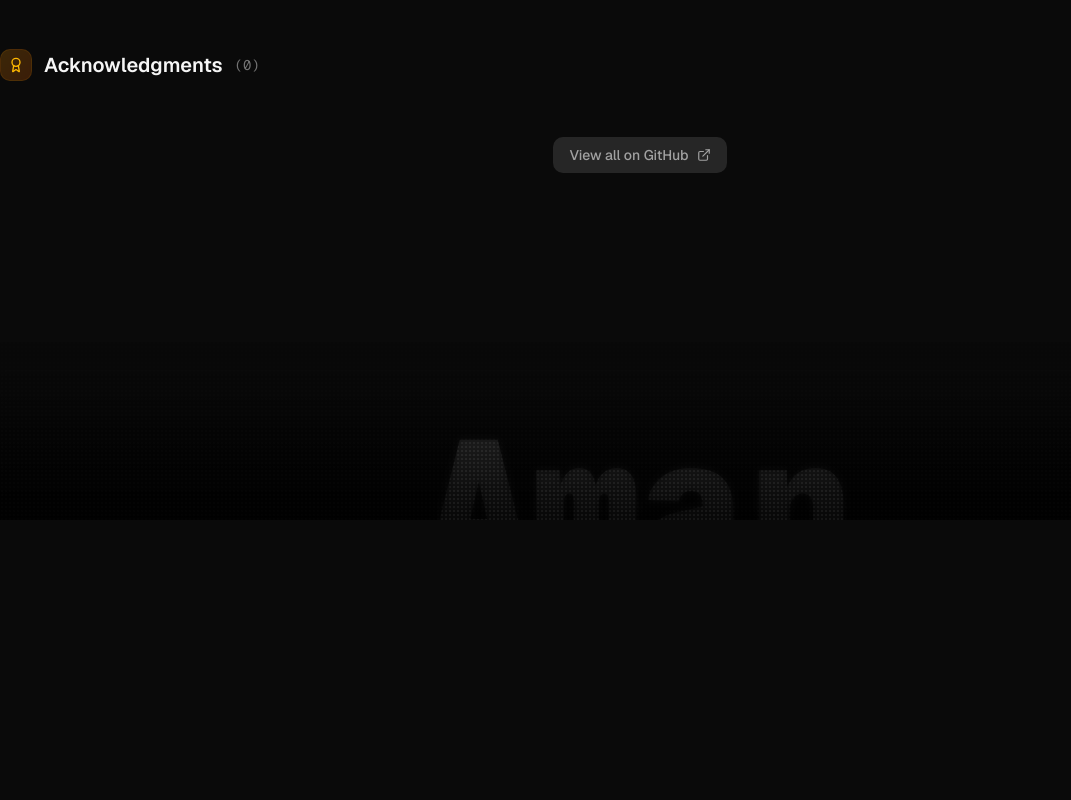
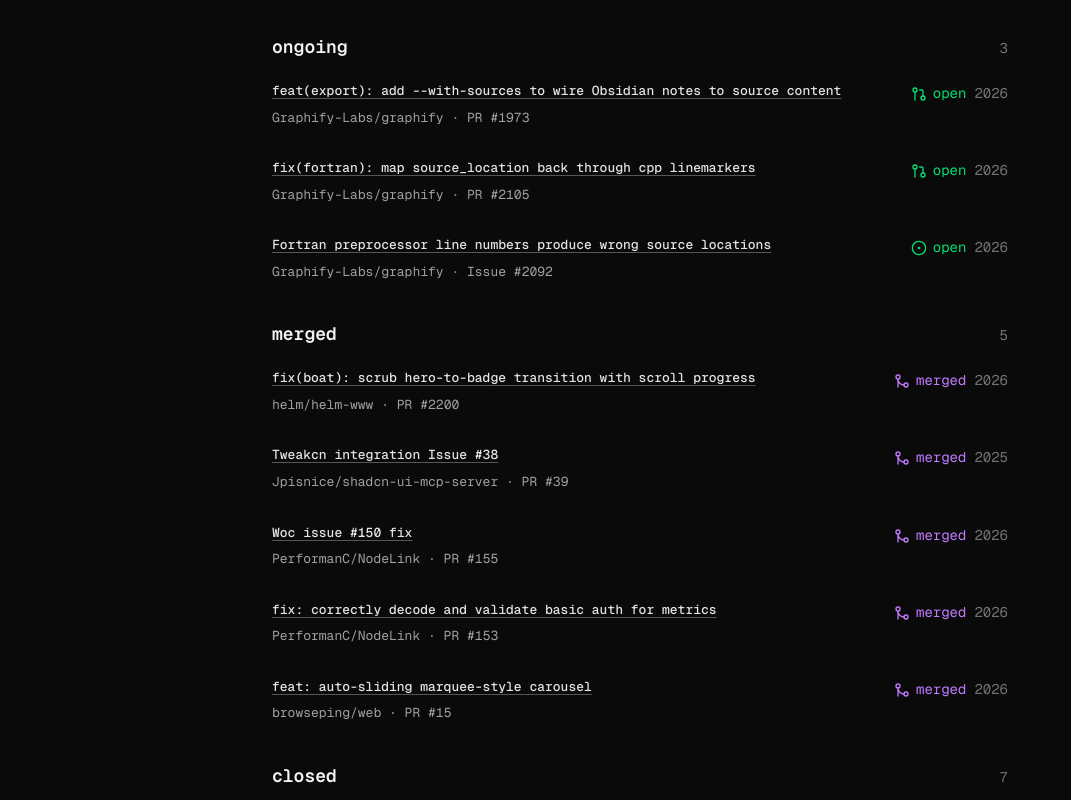
Before and after one commit to SinghAman21/portfolio-v2, a Next.js app: page /opensource in a window 1280 px wide. Shown: the part 280-1080 px from the top of the page, without its empty margins (0-1071 px from the left). Before the commit the page ends 800 px from the top, so only its background shows below. Built offline with nearby package versions, Linux system fonts and the light colour scheme.

Commit message:
all oss noted

```diff
--- a/app/(home)/page.tsx
+++ b/app/(home)/page.tsx
@@ -109,6 +109,13 @@ export default function Home() {
       </div>
 
       <HomeLink
+        href="/opensource"
+        label="open source"
+        description="Public GitHub contributions across community tools, documentation, and developer infrastructure."
+        animationDelay="0.25s"
+      />
+
+      <HomeLink
         href="/about"
         label="about"
         description="See yourself about me and how I reached the current stage of my journey as a developer."
--- /dev/null
+++ b/app/opensource/layout.tsx
@@ -0,0 +1,55 @@
+import { PropsWithChildren } from "react";
+import { GeistMono } from "geist/font/mono";
+import { Metadata } from "next";
+
+import { cn } from "@/lib/utils";
+
+export const metadata: Metadata = {
+  title: { absolute: "Open Source — Aman Singh" },
+  description:
+    "Public GitHub contributions by Aman Singh across community tools, documentation, and developer infrastructure.",
+  openGraph: {
+    title: "Open Source — Aman Singh",
+    description:
+      "Public GitHub contributions by Aman Singh across community tools, documentation, and developer infrastructure.",
+    url: "https://singhaman.me/opensource",
+    images: ["/og-image.webp"],
+    siteName: "Aman Singh",
+    locale: "en_US",
+    type: "website",
+  },
+  twitter: {
+    title: "Open Source — Aman Singh",
+    card: "summary_large_image",
+    images: ["/og-image.webp"],
+    description:
+      "Public GitHub contributions by Aman Singh across community tools, documentation, and developer infrastructure.",
+  },
+  robots: {
+    index: true,
+    follow: true,
+    googleBot: {
+      index: true,
+      follow: true,
+      "max-video-preview": -1,
+      "max-image-preview": "large",
+      "max-snippet": -1,
+    },
+  },
+  alternates: {
+    canonical: "https://singhaman.me/opensource",
+  },
+};
+
+export default function OpenSourceLayout({ children }: PropsWithChildren) {
+  return (
+    <main
+      className={cn(
+        GeistMono.className,
+        "text-[13px] [text-rendering:geometricPrecision] container",
+      )}
+    >
+      {children}
+    </main>
+  );
+}
--- a/app/opensource/page.tsx
+++ b/app/opensource/page.tsx
@@ -1,238 +1,308 @@
-"use client";
+import Link from "next/link";
+import {
+  CircleCheck,
+  CircleDot,
+  GitMerge,
+  GitPullRequest,
+  GitPullRequestClosed,
+} from "lucide-react";
 
+import AnimatedListItem from "@/components/AnimatedListItem";
+import AnimatedSection from "@/components/AnimatedSection";
+import CornerMarkers from "@/components/CornerMarkers";
 import PageHeader from "@/components/PageHeader";
-// import { OpenSourcePRs, Acknowledgments } from "@/lib/data";
-import type { OpenSourcePR, Acknowledgment } from "@/lib/types";
-const OpenSourcePRs: OpenSourcePR[] = [];
-const Acknowledgments: Acknowledgment[] = [];
-import Link from "next/link";
 import { cn } from "@/lib/utils";
-import { GitPullRequest, ExternalLink, Award, Star, Newspaper, Trophy, Package } from "lucide-react";
-import { motion } from "motion/react";
 
-const statusConfig = {
+type ContributionKind = "pr" | "issue";
+type ContributionStatus = "open" | "merged" | "closed";
+
+interface OpenSourceContribution {
+  group: "Ongoing" | "Merged" | "Closed";
+  kind: ContributionKind;
+  repo: string;
+  number: number;
+  title: string;
+  status: ContributionStatus;
+  year: string;
+  url: string;
+}
+
+const contributions: OpenSourceContribution[] = [
+  {
+    group: "Ongoing",
+    kind: "pr",
+    repo: "Graphify-Labs/graphify",
+    number: 1973,
+    title: "feat(export): add --with-sources to wire Obsidian notes to source content",
+    status: "open",
+    year: "2026",
+    url: "https://github.com/Graphify-Labs/graphify/pull/1973",
+  },
+  {
+    group: "Ongoing",
+    kind: "pr",
+    repo: "Graphify-Labs/graphify",
+    number: 2105,
+    title: "fix(fortran): map source_location back through cpp linemarkers",
+    status: "open",
+    year: "2026",
+    url: "https://github.com/Graphify-Labs/graphify/pull/2105",
+  },
+  {
+    group: "Ongoing",
+    kind: "issue",
+    repo: "Graphify-Labs/graphify",
+    number: 2092,
+    title: "Fortran preprocessor line numbers produce wrong source locations",
+    status: "open",
+    year: "2026",
+    url: "https://github.com/Graphify-Labs/graphify/issues/2092",
+  },
+  {
+    group: "Merged",
+    kind: "pr",
+    repo: "helm/helm-www",
+    number: 2200,
+    title: "fix(boat): scrub hero-to-badge transition with scroll progress",
+    status: "merged",
+    year: "2026",
+    url: "https://github.com/helm/helm-www/pull/2200",
+  },
+  {
+    group: "Merged",
+    kind: "pr",
+    repo: "Jpisnice/shadcn-ui-mcp-server",
+    number: 39,
+    title: "Tweakcn integration Issue #38",
+    status: "merged",
+    year: "2025",
+    url: "https://github.com/Jpisnice/shadcn-ui-mcp-server/pull/39",
+  },
+  {
+    group: "Merged",
+    kind: "pr",
+    repo: "PerformanC/NodeLink",
+    number: 155,
+    title: "Woc issue #150 fix",
+    status: "merged",
+    year: "2026",
+    url: "https://github.com/PerformanC/NodeLink/pull/155",
+  },
+  {
+    group: "Merged",
+    kind: "pr",
+    repo: "PerformanC/NodeLink",
+    number: 153,
+    title: "fix: correctly decode and validate basic auth for metrics",
+    status: "merged",
+    year: "2026",
+    url: "https://github.com/PerformanC/NodeLink/pull/153",
+  },
+  {
+    group: "Merged",
+    kind: "pr",
+    repo: "browseping/web",
+    number: 15,
+    title: "feat: auto-sliding marquee-style carousel",
+    status: "merged",
+    year: "2026",
+    url: "https://github.com/browseping/web/pull/15",
+  },
+  {
+    group: "Closed",
+    kind: "pr",
+    repo: "Graphify-Labs/graphify",
+    number: 1884,
+    title: "fix(dedup): correct id-collision warning and prefer defining file",
+    status: "closed",
+    year: "2026",
+    url: "https://github.com/Graphify-Labs/graphify/pull/1884",
+  },
+  {
+    group: "Closed",
+    kind: "pr",
+    repo: "Graphify-Labs/graphify",
+    number: 1926,
+    title: "fix(build): make semantic id-remap idempotent for dot-dir files",
+    status: "closed",
+    year: "2026",
+    url: "https://github.com/Graphify-Labs/graphify/pull/1926",
+  },
+  {
+    group: "Closed",
+    kind: "issue",
+    repo: "Graphify-Labs/graphify",
+    number: 2062,
+    title: "graphify uninstall deletes user-written content",
+    status: "closed",
+    year: "2026",
+    url: "https://github.com/Graphify-Labs/graphify/issues/2062",
+  },
+  {
+    group: "Closed",
+    kind: "pr",
+    repo: "Graphify-Labs/graphify",
+    number: 2104,
+    title: "fix(dedup): merge same-ID node attributes instead of discarding them",
+    status: "closed",
+    year: "2026",
+    url: "https://github.com/Graphify-Labs/graphify/pull/2104",
+  },
+  {
+    group: "Closed",
+    kind: "issue",
+    repo: "Graphify-Labs/graphify",
+    number: 2091,
+    title: "Default dedup discards a same-ID node's attributes instead of merging them",
+    status: "closed",
+    year: "2026",
+    url: "https://github.com/Graphify-Labs/graphify/issues/2091",
+  },
+  {
+    group: "Closed",
+    kind: "pr",
+    repo: "Graphify-Labs/graphify",
+    number: 1942,
+    title: "fix(cache): key semantic cache on the extraction prompt",
+    status: "closed",
+    year: "2026",
+    url: "https://github.com/Graphify-Labs/graphify/pull/1942",
+  },
+  {
+    group: "Closed",
+    kind: "pr",
+    repo: "Graphify-Labs/graphify",
+    number: 1947,
+    title: "fix(extract): anchor source_file on the scan root, not the --out dir",
+    status: "closed",
+    year: "2026",
+    url: "https://github.com/Graphify-Labs/graphify/pull/1947",
+  },
+];
+
+const groups = ["Ongoing", "Merged", "Closed"] as const;
+
+const statusMeta = {
+  open: {
+    label: "open",
+    className: "text-green-600 dark:text-green-400",
+  },
   merged: {
-    label: "Merged",
-    className: "bg-purple-500/10 text-purple-600 dark:text-purple-400 border-purple-500/20",
-    dot: "bg-purple-500",
-  },
-  open: {
-    label: "Open",
-    className: "bg-green-500/10 text-green-600 dark:text-green-400 border-green-500/20",
-    dot: "bg-green-500",
+    label: "merged",
+    className: "text-purple-600 dark:text-purple-400",
   },
   closed: {
-    label: "Closed",
-    className: "bg-neutral-500/10 text-neutral-600 dark:text-neutral-400 border-neutral-500/20",
-    dot: "bg-neutral-500",
+    label: "closed",
+    className: "text-red-600 dark:text-red-400",
   },
 };
 
-const ackIcons: Record<string, React.ReactNode> = {
-  "Featured in Next.js Weekly": <Newspaper className="w-4 h-4" />,
-  "GitHub Star Recommendation": <Star className="w-4 h-4" />,
-  "Community Contributor Award": <Trophy className="w-4 h-4" />,
-  "npm Package Spotlight": <Package className="w-4 h-4" />,
-};
+function getContributionIcon(contribution: OpenSourceContribution) {
+  if (contribution.kind === "issue") {
+    return contribution.status === "open" ? CircleDot : CircleCheck;
+  }
 
-function extractRepoOwner(repo: string) {
-  const [owner, name] = repo.split("/");
-  return { owner, name };
+  if (contribution.status === "merged") {
+    return GitMerge;
+  }
+
+  return contribution.status === "open" ? GitPullRequest : GitPullRequestClosed;
+}
+
+function getContributionColor(contribution: OpenSourceContribution) {
+  if (contribution.kind === "issue" && contribution.status === "closed") {
+    return "text-purple-600 dark:text-purple-400";
+  }
+
+  return statusMeta[contribution.status].className;
+}
+
+function OpenSourceItem({ contribution }: { contribution: OpenSourceContribution }) {
+  const status = statusMeta[contribution.status];
+  const Icon = getContributionIcon(contribution);
+
+  return (
+    <div className="mb-8">
+      <div className="flex justify-between items-start mb-1">
+        <Link
+          href={contribution.url}
+          target="_blank"
+          rel="noopener noreferrer"
+          className={cn(
+            "group flex items-start justify-between gap-4 w-full",
+            "hover:outline-[0.5px] outline-offset-[6px] hover:outline-gray-400/50 dark:hover:outline-neutral-600/50",
+            "relative"
+          )}
+        >
+          <CornerMarkers />
+          <div className="min-w-0 grow">
+            <h3 className="font-medium text-gray-800 dark:text-neutral-200 underline decoration-gray-400 dark:decoration-neutral-400/50 underline-offset-[3px] transition-colors group-hover:text-gray-900 dark:group-hover:text-white">
+              {contribution.title}
+            </h3>
+            <p className="mt-2 text-gray-600 dark:text-neutral-400">
+              {contribution.repo} · {contribution.kind === "pr" ? "PR" : "Issue"} #{contribution.number}
+            </p>
+          </div>
+          <div className="flex shrink-0 items-center gap-2 pt-0.5 text-sm text-gray-600 dark:text-neutral-500">
+            <span className={cn("inline-flex items-center gap-1.5", getContributionColor(contribution))}>
+              <Icon className="h-4 w-4" />
+              {status.label}
+            </span>
+            <span className="hidden sm:inline">{contribution.year}</span>
+          </div>
+        </Link>
+      </div>
+    </div>
+  );
 }
 
 export default function OpenSourcePage() {
+  const mergedCount = contributions.filter((item) => item.status === "merged").length;
+  const openCount = contributions.filter((item) => item.status === "open").length;
+  const repoCount = new Set(contributions.map((item) => item.repo)).size;
+
   return (
     <main className="mb-32 text-gray-700 dark:text-neutral-400">
       <PageHeader
         backHref="/"
         title="open source"
-        description="Contributions to open source projects and community acknowledgments."
+        description="Public GitHub contributions across community tools, documentation, and developer infrastructure."
       />
 
-      <motion.section
-        initial={{ opacity: 0, y: 20 }}
-        animate={{ opacity: 1, y: 0 }}
-        transition={{ duration: 0.5, delay: 0.2 }}
-        className="mt-8 mb-16"
-      >
-        <div className="flex items-center gap-3 mb-8">
-          <div className="flex items-center justify-center w-8 h-8 rounded-lg bg-gradient-to-br from-purple-500/20 to-blue-500/20 border border-purple-500/10">
-            <GitPullRequest className="w-4 h-4 text-purple-600 dark:text-purple-400" />
-          </div>
-          <h2 className="text-xl font-semibold text-gray-900 dark:text-neutral-100">
-            Pull Requests
-          </h2>
-          <span className="text-sm text-gray-500 dark:text-neutral-500 font-mono">
-            ({OpenSourcePRs.length})
-          </span>
-        </div>
+      <AnimatedSection delay="0.08s" className="mb-10">
+        <p className="text-gray-600 dark:text-neutral-400 leading-relaxed">
+          {contributions.length} contributions across {repoCount} repositories. {mergedCount} merged, {openCount} ongoing.
+        </p>
+      </AnimatedSection>
 
-        <div className="space-y-3">
-          {OpenSourcePRs.map((pr, index) => {
-            const { owner, name } = extractRepoOwner(pr.repo);
-            const status = statusConfig[pr.status];
+      <div className="space-y-2">
+        {groups.map((group) => {
+          const groupItems = contributions.filter((item) => item.group === group);
 
-            return (
-              <motion.div
-                key={index}
-                initial={{ opacity: 0, x: -20 }}
-                animate={{ opacity: 1, x: 0 }}
-                transition={{ duration: 0.4, delay: 0.3 + index * 0.1 }}
-              >
-                <Link
-                  href={pr.prUrl}
-                  target="_blank"
-                  rel="noopener noreferrer"
-                  className={cn(
-                    "group block p-4 rounded-xl",
-                    "bg-white dark:bg-neutral-900",
-                    "border border-gray-200 dark:border-neutral-800",
-                    "hover:border-gray-300 dark:hover:border-neutral-700",
-                    "hover:shadow-[0_8px_30px_rgb(0,0,0,0.04)] dark:hover:shadow-[0_8px_30px_rgb(255,255,255,0.02)]",
-                    "transition-all duration-300 ease-out"
-                  )}
-                >
-                  <div className="flex items-start justify-between gap-4">
-                    <div className="flex-1 min-w-0">
-                      <div className="flex items-center gap-2 mb-2">
-                        <div className="flex items-center gap-1.5 text-sm text-gray-500 dark:text-neutral-500">
-                          <span className="font-medium text-gray-700 dark:text-neutral-300">
-                            {owner}
-                          </span>
-                          <span>/</span>
-                          <span className="font-medium text-gray-900 dark:text-neutral-100">
-                            {name}
-                          </span>
-                        </div>
-                        <span className="text-gray-300 dark:text-neutral-700">·</span>
-                        <span className="text-sm text-gray-500 dark:text-neutral-500 font-mono">
-                          {pr.year}
-                        </span>
-                      </div>
+          return (
+            <section key={group} className="mb-10">
+              <AnimatedSection delay="0.1s" className="mb-5">
+                <div className="flex items-baseline justify-between">
+                  <h2 className="text-lg font-serif font-semibold text-gray-900 dark:text-neutral-100">
+                    {group.toLowerCase()}
+                  </h2>
+                  <span className="text-sm text-gray-500 dark:text-neutral-500">
+                    {groupItems.length}
+                  </span>
+                </div>
+              </AnimatedSection>
 
-                      <h3 className="text-base font-medium text-gray-900 dark:text-neutral-100 mb-2 group-hover:text-purple-600 dark:group-hover:text-purple-400 transition-colors">
-                        {pr.title}
-                      </h3>
-
-                      <p className="text-sm text-gray-600 dark:text-neutral-400 line-clamp-2">
-                        {pr.description}
-                      </p>
-                    </div>
-
-                    <div className="flex items-center gap-3 shrink-0">
-                      <div
-                        className={cn(
-                          "flex items-center gap-1.5 px-2.5 py-1 text-xs font-medium rounded-full border",
-                          status.className
-                        )}
-                      >
-                        <span className={cn("w-1.5 h-1.5 rounded-full", status.dot)} />
-                        {status.label}
-                      </div>
-                      <ExternalLink className="w-4 h-4 text-gray-400 dark:text-neutral-600 group-hover:text-gray-600 dark:group-hover:text-neutral-400 transition-colors" />
-                    </div>
-                  </div>
-                </Link>
-              </motion.div>
-            );
-          })}
-        </div>
-      </motion.section>
-
-      <motion.section
-        initial={{ opacity: 0, y: 20 }}
-        animate={{ opacity: 1, y: 0 }}
-        transition={{ duration: 0.5, delay: 0.6 }}
-      >
-        <div className="flex items-center gap-3 mb-8">
-          <div className="flex items-center justify-center w-8 h-8 rounded-lg bg-gradient-to-br from-amber-500/20 to-orange-500/20 border border-amber-500/10">
-            <Award className="w-4 h-4 text-amber-600 dark:text-amber-400" />
-          </div>
-          <h2 className="text-xl font-semibold text-gray-900 dark:text-neutral-100">
-            Acknowledgments
-          </h2>
-          <span className="text-sm text-gray-500 dark:text-neutral-500 font-mono">
-            ({Acknowledgments.length})
-          </span>
-        </div>
-
-        <div
-          className="relative"
-          style={{
-            maskImage:
-              "linear-gradient(to right, transparent, black 8%, black 92%, transparent)",
-            WebkitMaskImage:
-              "linear-gradient(to right, transparent, black 8%, black 92%, transparent)",
-          }}
-        >
-          <div className="overflow-hidden group/marquee">
-            <div className="flex w-fit gap-4 animate-[marquee_35s_linear_infinite] group-hover/marquee:[animation-play-state:paused]">
-              {[...Acknowledgments, ...Acknowledgments, ...Acknowledgments].map(
-                (ack, index) => (
-                  <div
-                    key={index}
-                    className={cn(
-                      "flex-shrink-0 w-[340px] p-5 rounded-xl",
-                      "bg-gradient-to-br from-white to-gray-50 dark:from-neutral-900 dark:to-neutral-950",
-                      "border border-gray-200 dark:border-neutral-800",
-                      "hover:border-amber-500/30 dark:hover:border-amber-500/20",
-                      "hover:shadow-[0_8px_30px_rgb(234,179,8,0.06)]",
-                      "transition-all duration-300 ease-out"
-                    )}
-                  >
-                    <div className="flex items-center gap-2.5 mb-3">
-                      <div className="flex items-center justify-center w-6 h-6 rounded-md bg-gradient-to-br from-amber-400 to-orange-500 text-white">
-                        {ackIcons[ack.title] || <Award className="w-3.5 h-3.5" />}
-                      </div>
-                      <span className="text-xs font-mono text-gray-500 dark:text-neutral-500 uppercase tracking-wider">
-                        {ack.date}
-                      </span>
-                    </div>
-
-                    <h3 className="text-sm font-semibold text-gray-900 dark:text-neutral-100 mb-2 line-clamp-1">
-                      {ack.title}
-                    </h3>
-
-                    <p className="text-sm text-gray-600 dark:text-neutral-400 line-clamp-2 leading-relaxed">
-                      {ack.description}
-                    </p>
-                  </div>
-                )
-              )}
-            </div>
-          </div>
-        </div>
-
-        <div className="mt-6 flex justify-center">
-          <Link
-            href="https://github.com/SinghAman21?tab=repositories&type=source"
-            target="_blank"
-            rel="noopener noreferrer"
-            className={cn(
-              "inline-flex items-center gap-2 px-4 py-2 text-sm font-medium rounded-lg",
-              "text-gray-600 dark:text-neutral-400",
-              "bg-gray-100 dark:bg-neutral-800",
-              "hover:bg-gray-200 dark:hover:bg-neutral-700",
-              "hover:text-gray-900 dark:hover:text-neutral-100",
-              "transition-all duration-200"
-            )}
-          >
-            View all on GitHub
-            <ExternalLink className="w-3.5 h-3.5" />
-          </Link>
-        </div>
-      </motion.section>
-
-      <style jsx global>{`
-        @keyframes marquee {
-          0% {
-            transform: translateX(0);
-          }
-          100% {
-            transform: translateX(-33.333333%);
-          }
-        }
-      `}</style>
+              <div className="space-y-0">
+                {groupItems.map((contribution, index) => (
+                  <AnimatedListItem key={contribution.url} index={index}>
+                    <OpenSourceItem contribution={contribution} />
+                  </AnimatedListItem>
+                ))}
+              </div>
+            </section>
+          );
+        })}
+      </div>
     </main>
   );
 }
--- a/app/sitemap.ts
+++ b/app/sitemap.ts
@@ -17,6 +17,7 @@ export default async function sitemap(): Promise<MetadataRoute.Sitemap> {
     "/blog",
     "/projects",
     "/experience",
+    "/opensource",
     "/resume",
     "/rss",
     "/about",
```
